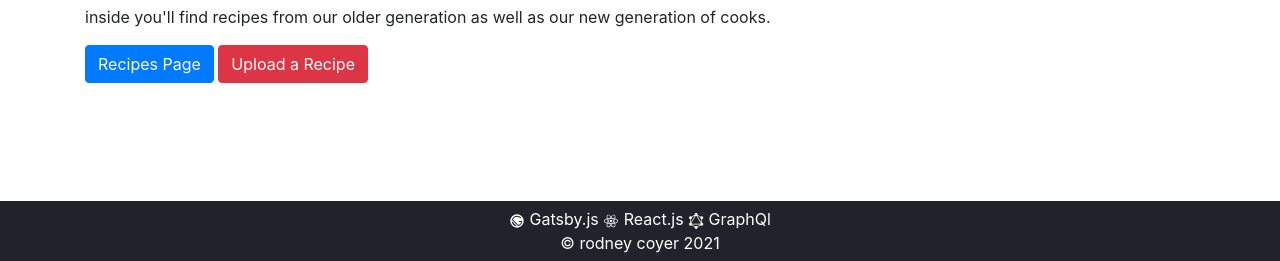
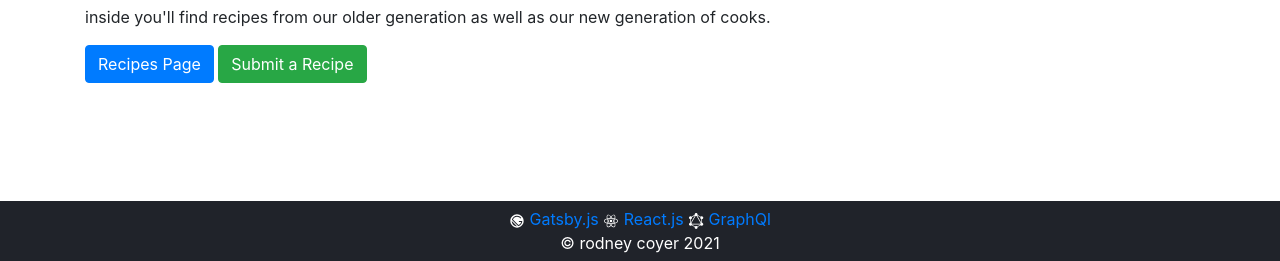
Before and after one commit to rodneycoyer/family-recipes, a Gatsby site: page / in a window 1280 px wide. Shown: the part 539-800 px from the top of the page. Built offline with nearby package versions, Linux system fonts and the light colour scheme; Gatsby itself is replaced by a stand-in of ours.

Commit message:
debuggings, warnings, errors, cleanup

```diff
--- a/src/components/layout.js
+++ b/src/components/layout.js
@@ -4,7 +4,7 @@ import { StaticQuery, graphql } from "gatsby"
 import { RiGatsbyFill, RiReactjsFill } from "react-icons/ri"
 import { GrGraphQl } from "react-icons/gr"
 
-import { Button, Container, Row, Col, Jumbotron } from "react-bootstrap"
+import { Container, Row, Col, Jumbotron } from "react-bootstrap"
 import Navbar from "./navBar"
 
 const Layout = ({ children, pageInfo }) => (
@@ -32,15 +32,13 @@ const Layout = ({ children, pageInfo }) => (
           <Row noGutters>
             <Col className="footer-col">
               <footer>
-                <span>
+                <span className="footer-icon">
                   <RiGatsbyFill />
-                  <a href="https://www.gatsbyjs.org" style={{ color: "white" }}> Gatsby.js </a>
-                  {' '}
+                  <a href="https://www.gatsbyjs.org" > Gatsby.js </a>
                   <RiReactjsFill />
-                  <a href="https://www.reactjs.org" style={{ color: "white" }}> React.js </a>
-                  {" "}
+                  <a href="https://www.reactjs.org" > React.js </a>
                   <GrGraphQl />
-                  <a href="https://www.reactjs.org" style={{ color: "white" }}> GraphQl </a>
+                  <a href="https://www.reactjs.org" > GraphQl </a>
                   <br />
                   © rodney coyer {new Date().getFullYear()}
                 </span>
--- a/src/components/navBar.js
+++ b/src/components/navBar.js
@@ -2,13 +2,12 @@ import React from "react";
 import { Link } from "gatsby";
 
 import { Navbar, Nav } from "react-bootstrap"
-import { IconContext } from "react-icons";
 
 const CustomNavbar = ({ pageInfo }) => {
   console.log(pageInfo)
   return (
     <React.Fragment>
-      <Navbar variant="dark" expand="md" id="site-navbar">
+      <Navbar variant="dark" expand="lg" id="site-navbar">
         <Link to="/" className="link-no-style">
           <Navbar.Brand as="span"> Home  </Navbar.Brand>
         </Link>
--- a/src/pages/index.js
+++ b/src/pages/index.js
@@ -13,7 +13,12 @@ const IndexPage = () => (
             <h1> Welcome to our Family Cook Book </h1>
             <p> inside you'll find recipes from our older generation as well as our new generation of cooks. </p>
             <Button href="/recipes"> Recipes Page </Button> {' '}
-            <Button href="/recipes" variant="danger"> Upload a Recipe </Button>
+            <Button
+              href="mailto:rodney.coyer@gmail.com"
+              variant="success"
+            >
+              Submit a Recipe
+            </Button>
           </Col>
         </Row>
       </Container>
--- a/src/pages/recipes.js
+++ b/src/pages/recipes.js
@@ -1,8 +1,7 @@
 import React from "react";
 import { Link, graphql } from "gatsby";
-import { MDXRenderer } from "gatsby-plugin-mdx";
 import { GatsbyImage, getImage } from "gatsby-plugin-image";
-import { Card, CardGroup, CardImg, Col, Row, Image, Container } from "react-bootstrap";
+import { Card, CardGroup, Col, Row } from "react-bootstrap";
 
 import Layout from "../components/layout";
 import SEO from "../components/seo";
--- a/src/styles/_navbar.scss
+++ b/src/styles/_navbar.scss
@@ -5,3 +5,14 @@
   top: 0;
   z-index: 100;
 }
+
+.footer-icon {
+  a:link {
+    text-decoration: none;
+  }
+
+  a:hover {
+    color: rgb(255, 38, 0);
+    border-radius: 5px;
+  }
+}
```
